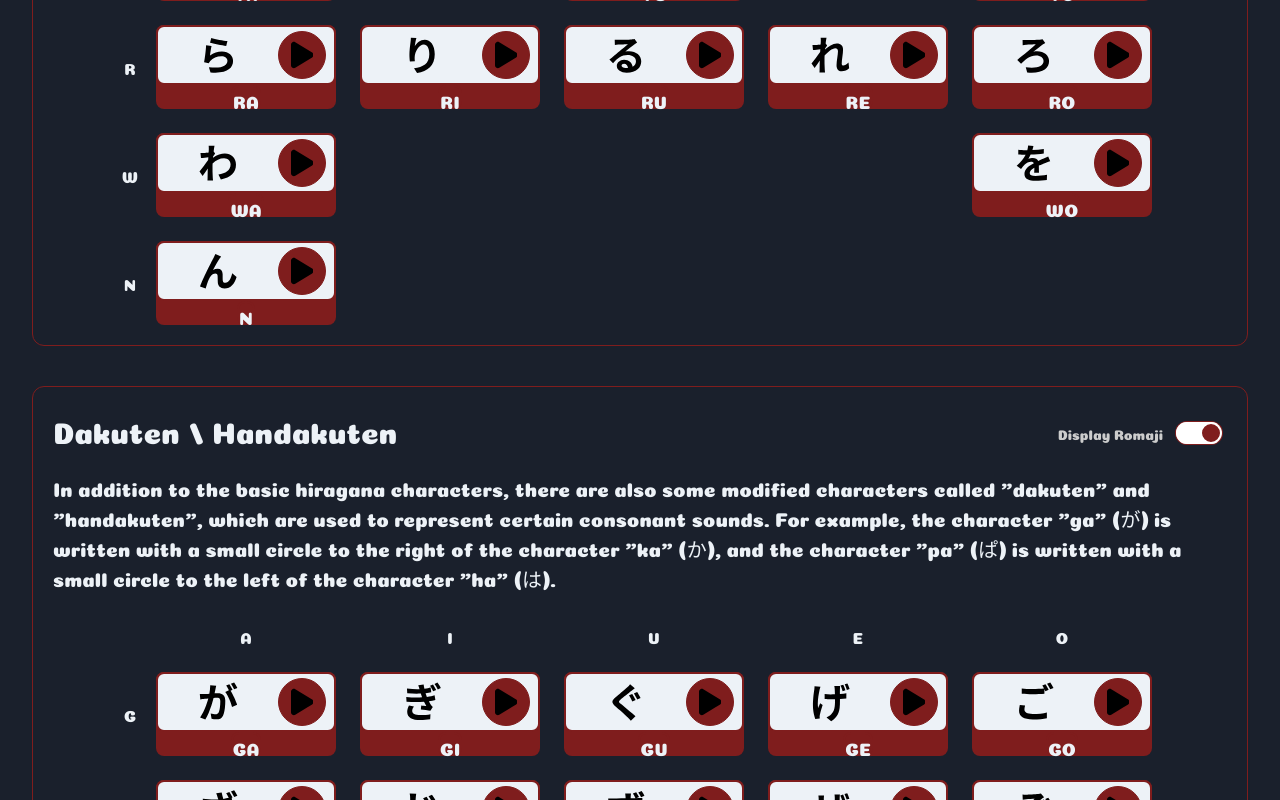
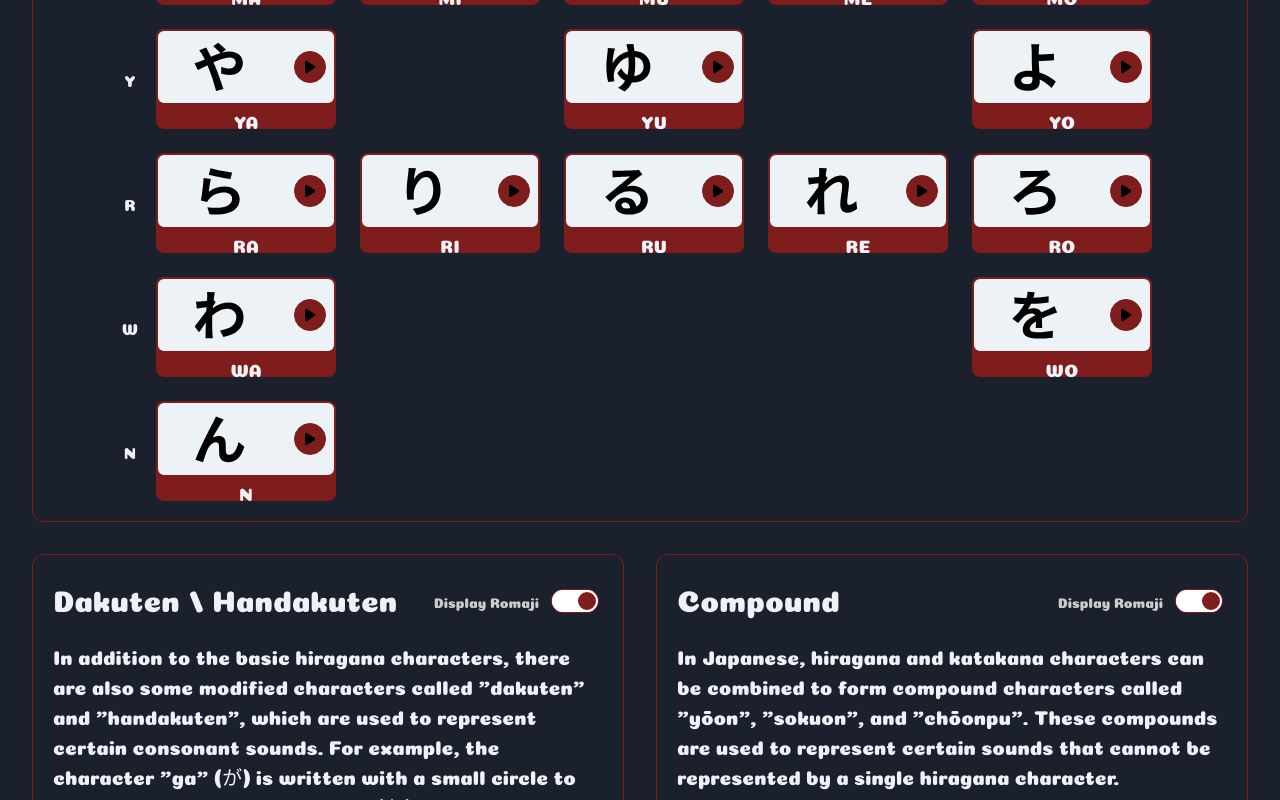
Before and after one commit to dastasoft/kana-trainer, a Next.js app: page /charts in a window 1280 px wide. Shown: the part 1580-2380 px from the top of the page. Built offline with nearby package versions, Linux system fonts and the light colour scheme.

Commit message:
feat: chart grid for large resolutions

```diff
--- a/src/features/chart/KanaCard.tsx
+++ b/src/features/chart/KanaCard.tsx
@@ -36,7 +36,7 @@ const KanaCard = ({
       >
         <div
           onClick={toggleHandler}
-          className="min-h-8 relative h-full w-2/3 cursor-pointer md:mr-2"
+          className="min-h-8 relative h-full w-2/3 cursor-pointer md:mr-2 md:min-h-12 xl:min-h-16"
         >
           {strokeOrderVisible ? (
             <Image
@@ -52,7 +52,7 @@ const KanaCard = ({
           )}
         </div>
         <button
-          className="btn-primary btn-xs btn-circle btn py-1 md:btn-sm lg:btn-md"
+          className="btn-primary btn-xs btn-circle btn py-1 md:btn-sm"
           onClick={play}
           aria-label={`Play sound for ${romaji}`}
         >
--- a/src/features/chart/KanaList/index.tsx
+++ b/src/features/chart/KanaList/index.tsx
@@ -19,8 +19,8 @@ export default function KanaList({
   const [displayRomaji, setDisplayRomaji] = useState(true)
 
   return (
-    <>
-      <div className="rounded-xl border border-primary p-5">
+    <div className="flex flex-col xl:grid xl:grid-cols-2 xl:gap-8">
+      <div className="rounded-xl border border-primary p-5 xl:col-span-2">
         <div className="flex items-center justify-between">
           <h2 className="mb-2 text-3xl">{common.kanaTypes.basic}</h2>
           <RomajiToggler
@@ -41,7 +41,7 @@ export default function KanaList({
           />
         </div>
       </div>
-      <div className="mt-10 rounded-xl border border-primary p-5">
+      <div className="mt-10 rounded-xl border border-primary p-5 xl:mt-0">
         <div className="flex items-center justify-between">
           <h2 className="mb-2 text-3xl">{common.kanaTypes.intermediate}</h2>
           <RomajiToggler
@@ -62,7 +62,7 @@ export default function KanaList({
           />
         </div>
       </div>
-      <div className="mt-10 rounded-xl border border-primary p-5">
+      <div className="mt-10 rounded-xl border border-primary p-5 xl:mt-0">
         <div className="flex items-center justify-between">
           <h2 className="mb-2 text-3xl">{common.kanaTypes.advanced}</h2>
           <RomajiToggler
@@ -83,6 +83,6 @@ export default function KanaList({
           />
         </div>
       </div>
-    </>
+    </div>
   )
 }
```
